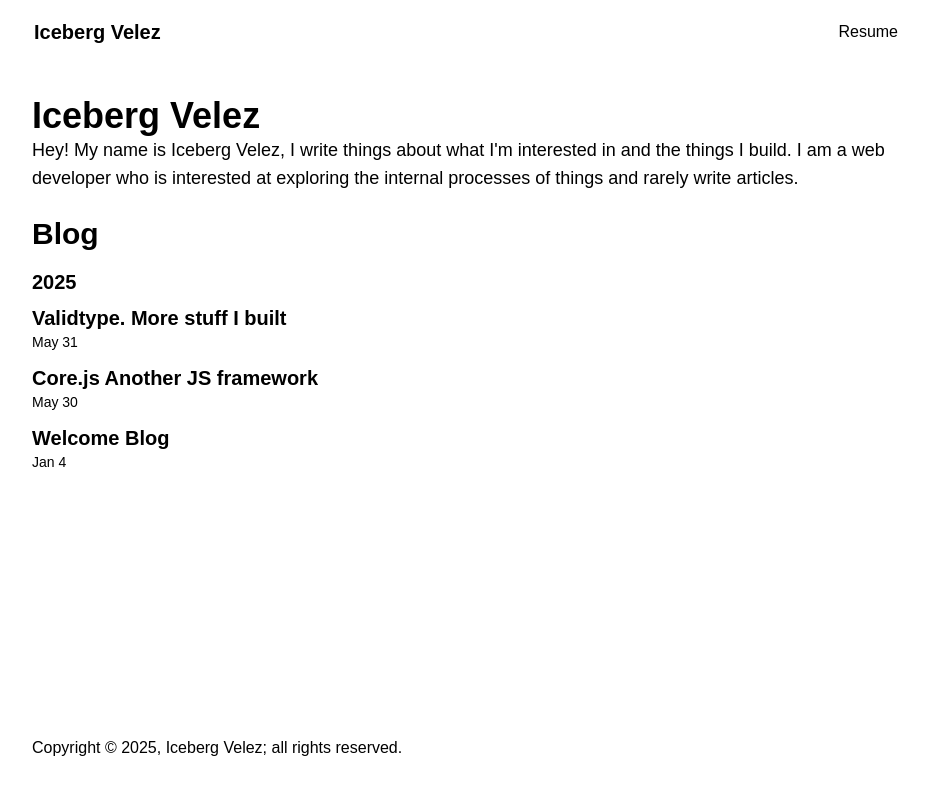
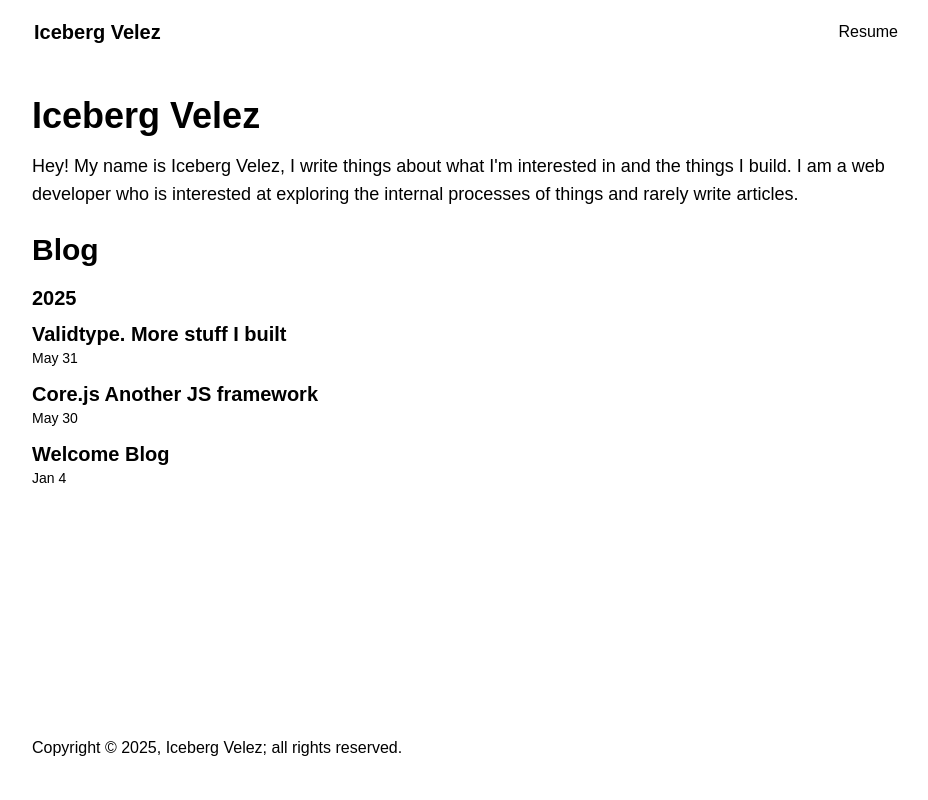
Before and after one commit to icevelez/icevelez.github.io, a plain HTML site: page index.html in a window 1280 px wide. Shown: the whole page, without its empty margins (174-1102 px from the left). Drawn offline with Linux system fonts and the light colour scheme.

Commit message:
add spacer

```diff
--- a/index.html
+++ b/index.html
@@ -23,7 +23,7 @@
         </header>
         <main class="h-[calc(100%-8rem)] w-full flex justify-center px-4">
             <div class="w-full max-w-[calc(900px-2rem)] flex flex-col gap-2">
-                <div class="py-4 pt-8">
+                <div class="py-4 pt-8 flex flex-col gap-4">
                     <h1 class="text-4xl font-bold">Iceberg Velez</h1>
                     <h2 class="text-lg">Hey! My name is Iceberg Velez, I write things about what I'm interested in and the things I build. I am a web developer who is interested at exploring the internal processes of things and rarely write articles.</h2>
                 </div>
```
